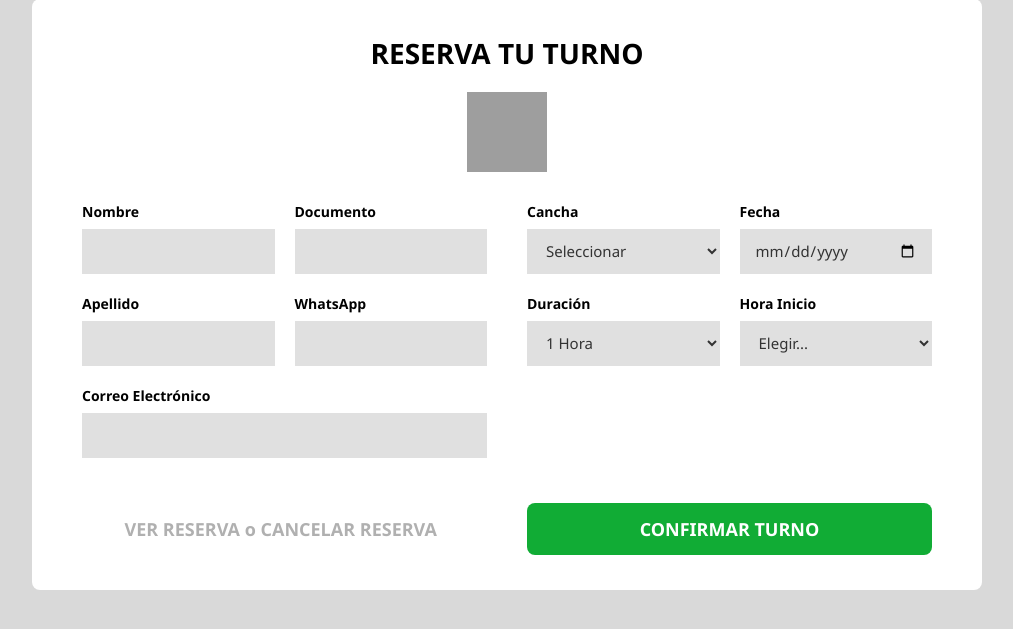
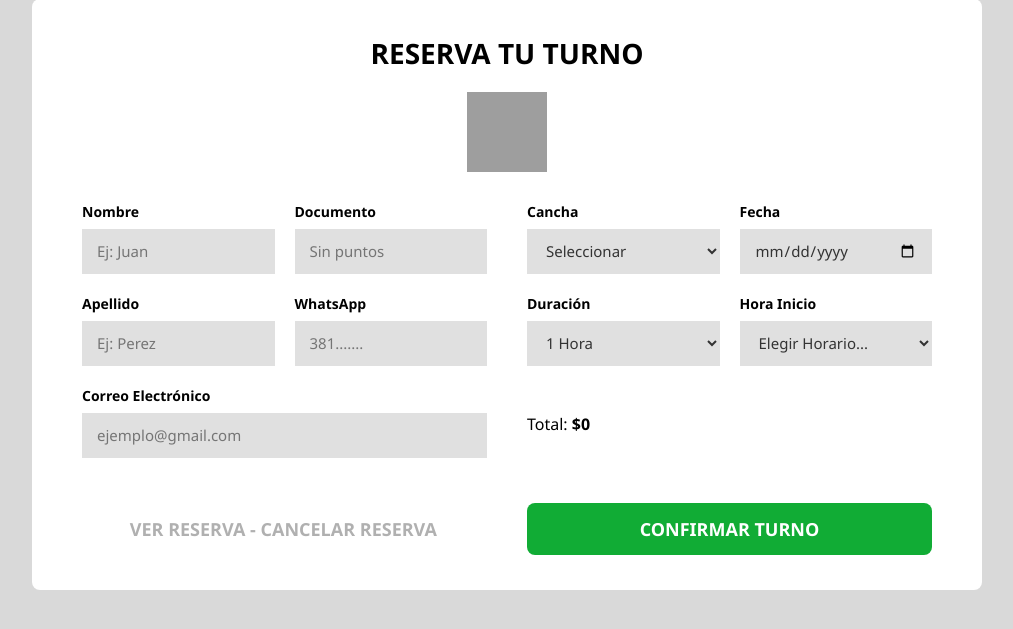
Before and after one commit to santiago27aguilar/Sistema-de-Gestion-de-Reservas-de-Canchas-Futbol-5---7-y-Padel-, a PHP site: page /cliente.php in a window 1280 px wide. Shown: the part 106-735 px from the top of the page, without its empty margins (133-1146 px from the left). Run offline with PHP 8.4, Linux system fonts and the light colour scheme; data comes from the database, SQL or seed files in the repository; grey boxes are pictures that could not be loaded.

Commit message:
Update cliente.php

```diff
--- a/HTML/cliente.php
+++ b/HTML/cliente.php
@@ -3,13 +3,14 @@
 <head>
     <meta charset="UTF-8">
     <meta name="viewport" content="width=device-width, initial-scale=1.0">
-    <title>Reservar Cancha</title>
+    <title>Reservar Cancha - Pampa Fútbol</title>
     <link rel="stylesheet" href="../css/estilos_cliente.css">
 </head>
 <body>
 
 <div class="reserva-card">
 
+    <!-- Mensaje de Éxito -->
     <?php if (isset($_GET['reserva']) && $_GET['reserva'] == 'ok'): ?>
         <?php
             $num = "5493814152422";
@@ -17,7 +18,7 @@
             $texto = rawurlencode("¡Hola! Soy $nom. Solicité un turno en Pampa Fútbol y quiero confirmar el pago.");
         ?>
         <div class="mensaje-exito">
-            <h3>Turno Reservado con Exito!</h3>
+            <h3>¡Turno Reservado con Éxito!</h3>
             <p class="estado-pago">ESTADO: PAGO PENDIENTE</p>
             <div>
                 <a href="https://api.whatsapp.com/send?phone=<?php echo $num; ?>&text=<?php echo $texto; ?>" target="_blank" class="btn-whatsapp">Contactar por WhatsApp</a>
@@ -30,24 +31,39 @@
     <img src="../img/icono-turno.png" alt="Icono" class="icono-usuario">
 
     <form action="../php/procesar_reserva.php" method="POST">
+
+        <!-- Grilla Principal -->
         <div class="form-main-grid">
+
+            <!-- Columna Izquierda -->
             <div class="columna-izq">
                 <div class="form-row-2">
-                    <div class="form-group"><label>Nombre</label><input type="text" name="nombre" required></div>
-                    <div class="form-group"><label>Documento</label><input type="text" name="dni"></div>
+                    <div class="form-group">
+                        <label>Nombre</label><input type="text" name="nombre" required placeholder="Ej: Juan">
+                    </div>
+                    <div class="form-group">
+                        <label>Documento</label><input type="text" name="dni" placeholder="Sin puntos" oninput="this.value = this.value.replace(/[^0-9]/g, '');">
+                    </div>
                 </div>
                 <div class="form-row-2">
-                    <div class="form-group"><label>Apellido</label><input type="text" name="apellido" required></div>
-                    <div class="form-group"><label>WhatsApp</label><input type="tel" name="telefono" required></div>
+                    <div class="form-group">
+                        <label>Apellido</label><input type="text" name="apellido" required placeholder="Ej: Perez">
+                    </div>
+                    <div class="form-group">
+                        <label>WhatsApp</label><input type="tel" name="telefono" required placeholder="381......." oninput="this.value = this.value.replace(/[^0-9]/g, '');">
+                    </div>
                 </div>
-                <div class="form-group"><label>Correo Electrónico</label><input type="email" name="correo" required></div>
+                <div class="form-group">
+                    <label>Correo Electrónico</label><input type="email" name="correo" required placeholder="ejemplo@gmail.com">
+                </div>
             </div>
 
+            <!-- Columna Derecha -->
             <div class="columna-der">
                 <div class="form-row-2">
                     <div class="form-group">
                         <label>Cancha</label>
-                        <select name="idcancha" id="id_cancha" required onchange="actualizarPrecio()">
+                        <select name="idcancha" id="id_cancha" required>
                             <option value="">Seleccionar</option>
                             <?php
                                 include '../php/conexion.php';
@@ -58,30 +74,45 @@
                             ?>
                         </select>
                     </div>
-                    <div class="form-group"><label>Fecha</label><input type="date" name="fecha_reserva" required></div>
+                    <div class="form-group"><label>Fecha</label><input type="date" name="fecha_reserva" id="fecha_reserva" required></div>
                 </div>
                 <div class="form-row-2">
                     <div class="form-group">
                         <label>Duración</label>
-                        <select name="duracion" id="duracion_turno" onchange="actualizarPrecio()">
+                        <select name="duracion" id="duracion_turno">
                             <option value="1">1 Hora</option>
                             <option value="2">2 Horas</option>
                         </select>
                     </div>
                     <div class="form-group">
                         <label>Hora Inicio</label>
-                        <select name="hora_inicio" id="hora_reserva" required><option value="">Elegir...</option></select>
+                        <select name="hora_inicio" id="hora_reserva" required>
+                            <option value="">Elegir Horario...</option>
+                        </select>
+                    </div>
+                </div>
+
+                <!-- Cartel de Precio (Alineado con Correo) -->
+                <div class="form-group">
+                    <label style="visibility: hidden;">Precio Oculto</label>
+                    <div id="cuadro_precio" class="precio-banner invisible">
+                        <p>
+                            <span id="texto_duracion">Total:</span>
+                            <strong id="precio_final">$0</strong>
+                        </p>
                     </div>
                 </div>
             </div>
         </div>
 
+        <!-- Footer del Formulario (Tu diseño original) -->
         <div class="footer-formulario">
             <div class="gestion-container">
-                <a href="../html/mis_reservas.php" class="link-gestion">VER RESERVA o CANCELAR RESERVA</a>
+                <a href="../html/mis_reservas.php" class="link-gestion">VER RESERVA - CANCELAR RESERVA</a>
             </div>
             <button type="submit" class="btn-enviar">CONFIRMAR TURNO</button>
         </div>
+
     </form>
 </div>
 
```
